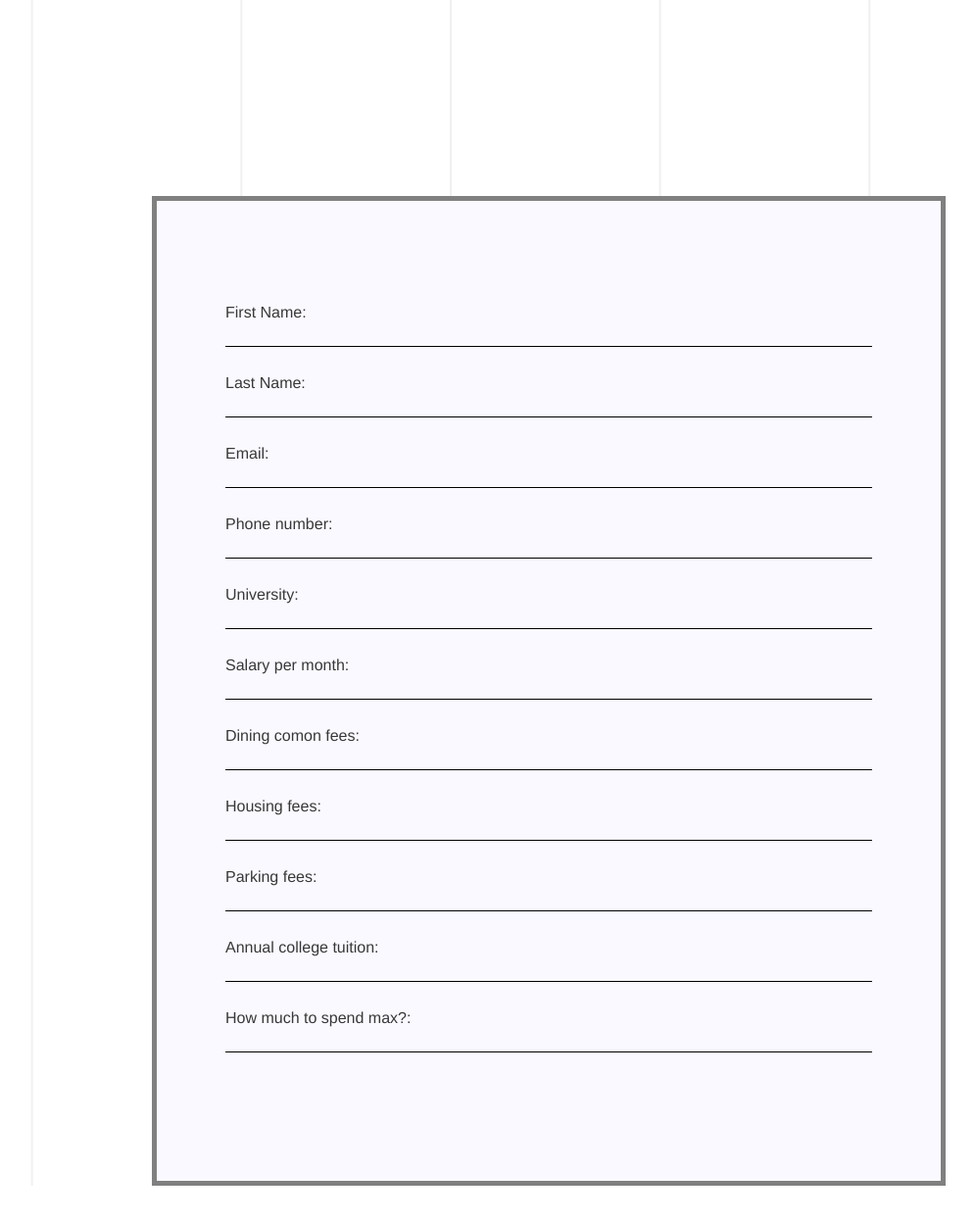
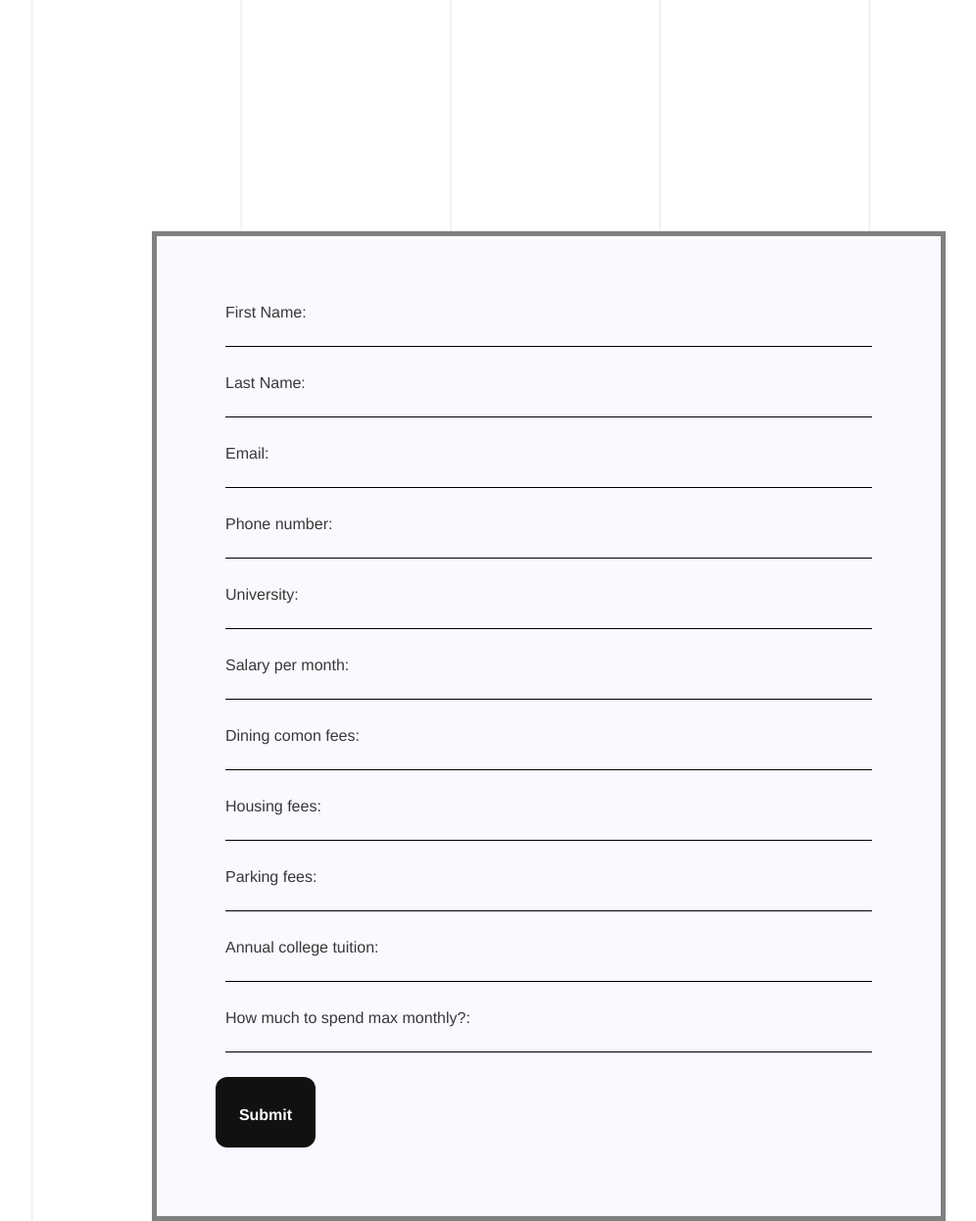
Before and after one commit to ankitgoel2001/CollegeFinanceCity, a Django app: page /studentFinance/home/ in a window 1280 px wide. Shown: the part 596-1842 px from the top of the page at 98% size, without its empty margins (180-1176 px from the left). Before the commit the page ends 1806 px from the top, so only its background shows below. Run offline with Django 4.2, Linux system fonts and the light colour scheme.

Commit message:
added submit button

```diff
--- a/studentFinance/templates/bank.html
+++ b/studentFinance/templates/bank.html
@@ -7,6 +7,6 @@
     <title>Document</title>
 </head>
 <body>
-
+    Hello World!
 </body>
 </html>
--- a/studentFinance/templates/index.html
+++ b/studentFinance/templates/index.html
@@ -75,8 +75,15 @@
                             <input required type = "text" name = "annualTuition" id = "annualTuition"><br><br>
                         </div>
                         <div class = "form-group">
-                            <label for = "budget">How much to spend max?: </label><br>
+                            <label for = "budget">How much to spend max monthly?: </label><br>
                             <input required type = "text" name = "budget" id = "budget"><br><br>
+                        </div>
+                        <div class = "form-group">
+                            <div class = "getStarted">
+                                <div class = "startedButton">
+                                    <a href = "bank/" style = "color: white">Submit</a>
+                                </div>
+                            </div>
                         </div>
                     </form>
                 </div>
```
